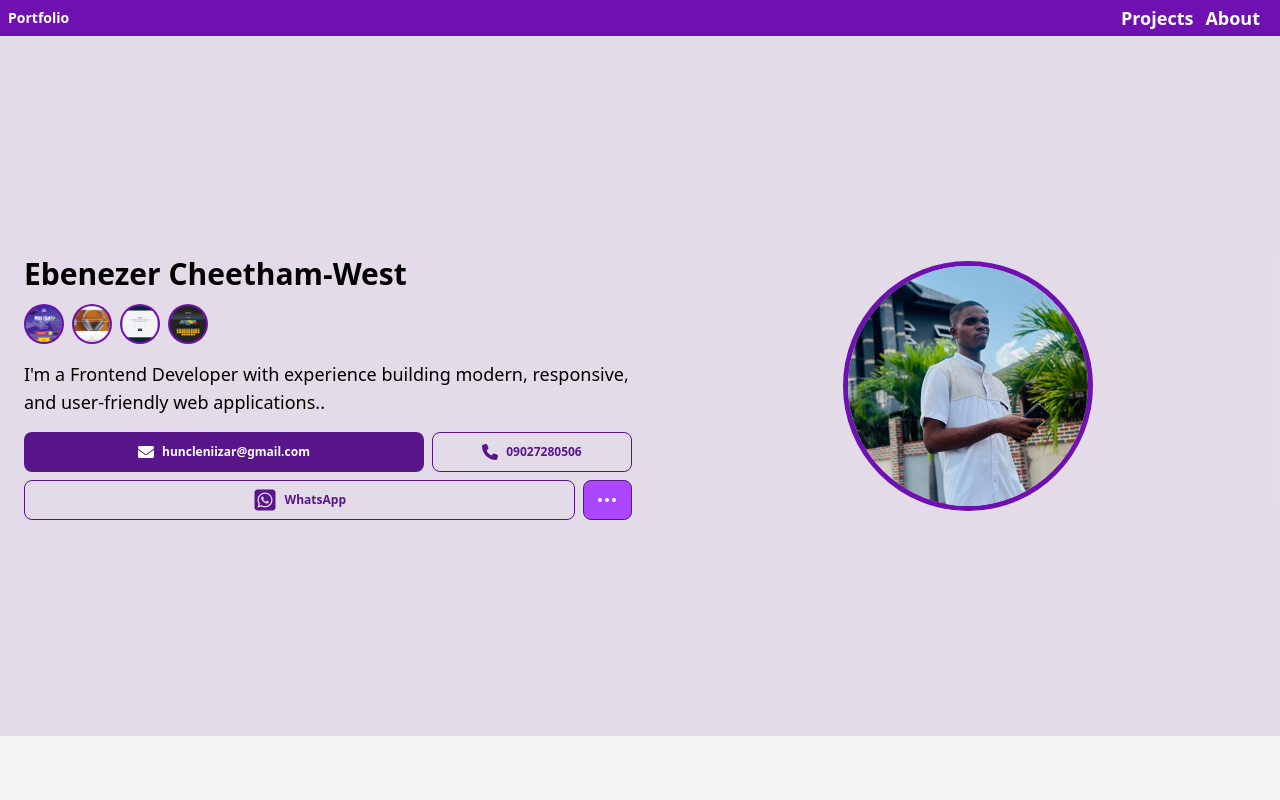
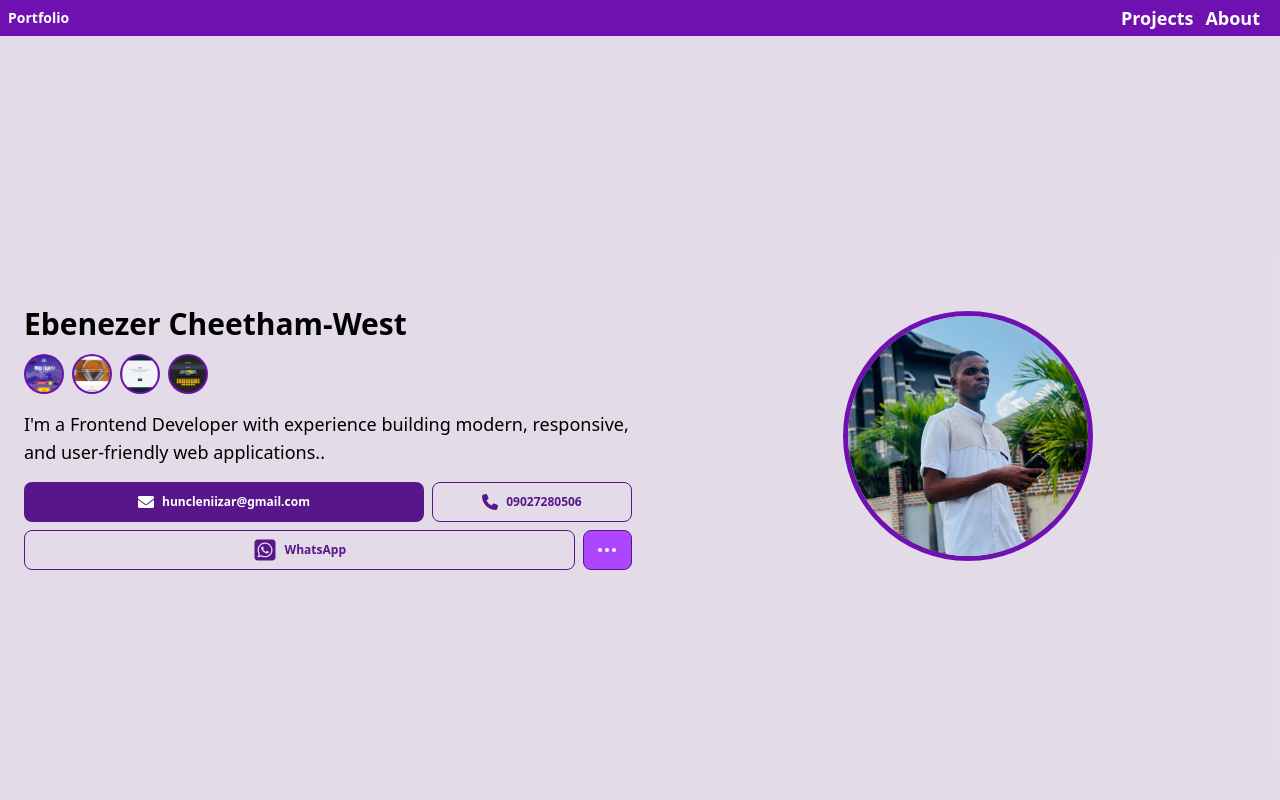
Before and after one commit to k1ngniizar/portfolio, a React (Vite) app: page / in a window 1280 px wide. Shown: the top 800 px of the page. Built offline with nearby package versions, Linux system fonts and the light colour scheme.

Commit message:
optimizing

```diff
--- a/components/About/About.jsx
+++ b/components/About/About.jsx
@@ -3,7 +3,7 @@ import Contact from './Contact'
 
 function About({handleContact}) {
   return (
-    <section id='About' className=' mx-auto max-w-7xl flex lg:flex-row sm:flex-row flex-col-reverse sm:items-center justify-center gap-4 sm:py-[100px] py-[50px] lg:h-[100vh] lg:max-h-[700px] px-2 bg-purple-900/10 w-full'>
+    <section id='About' className=' mx-auto max-w-7xl flex lg:flex-row sm:flex-row flex-col-reverse sm:items-center justify-center gap-4 sm:py-[100px] py-[50px] min-h-[100vh] max-h-[700px] px-2 bg-purple-900/10 w-full'>
 
       <section className="px-4 w-full sm:flex-2 lg:flex-1  mt-1 py-1 space-y-2  max-w-2xl content-start ">
         <h2 className="text-3xl  font-bold w-full  mx-auto">Ebenezer Cheetham-West</h2>
```
